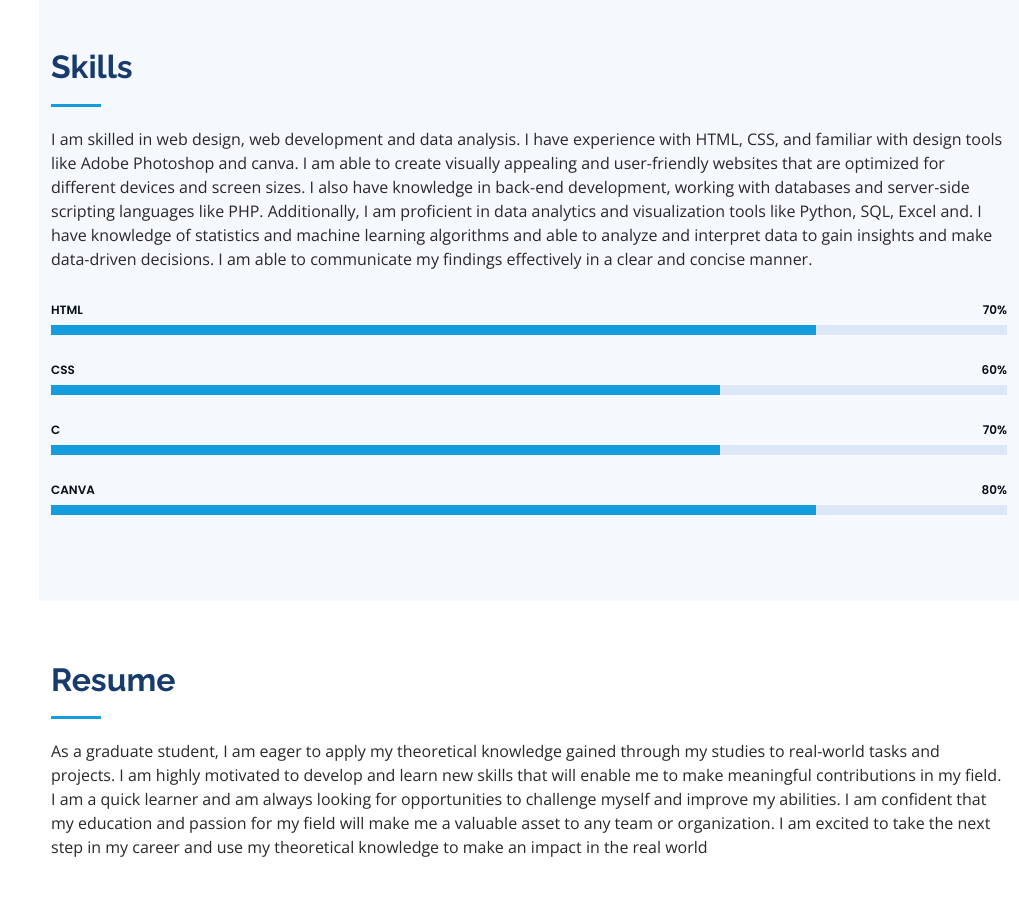
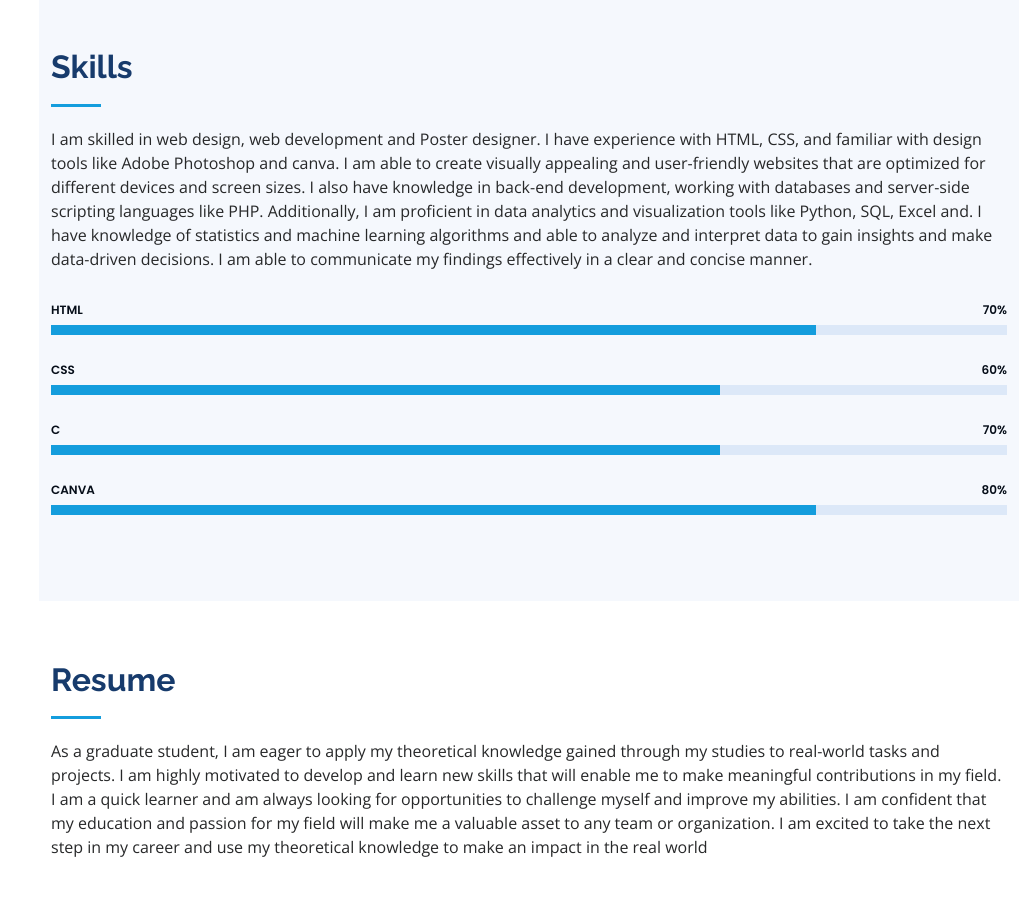
Before and after one commit to abhijeet-1411/abhijeetmishra.github.io, a plain HTML site: page index.html in a window 1280 px wide. Shown: the part 1600-2506 px from the top of the page, without its empty margins (261-1280 px from the left). Drawn offline with nearby package versions, Linux system fonts and the light colour scheme.

Commit message:
new-update

```diff
--- a/index.html
+++ b/index.html
@@ -123,7 +123,7 @@
 
         <div class="section-title">
           <h2>Skills</h2>
-          <p>I am skilled in web design, web development and data analysis. I have experience with HTML, CSS, and familiar with design tools like Adobe Photoshop and canva. I am able to create visually appealing and user-friendly websites that are optimized for different devices and screen sizes. I also have knowledge in back-end development, working with databases and server-side scripting languages like PHP. Additionally, I am proficient in data analytics and visualization tools like Python, SQL, Excel and. I have knowledge of statistics and machine learning algorithms and able to analyze and interpret data to gain insights and make data-driven decisions. I am able to communicate my findings effectively in a clear and concise manner.</p>
+          <p>I am skilled in web design, web development and Poster designer. I have experience with HTML, CSS, and familiar with design tools like Adobe Photoshop and canva. I am able to create visually appealing and user-friendly websites that are optimized for different devices and screen sizes. I also have knowledge in back-end development, working with databases and server-side scripting languages like PHP. Additionally, I am proficient in data analytics and visualization tools like Python, SQL, Excel and. I have knowledge of statistics and machine learning algorithms and able to analyze and interpret data to gain insights and make data-driven decisions. I am able to communicate my findings effectively in a clear and concise manner.</p>
         </div>
 
         <div class="row skills-content">
```
